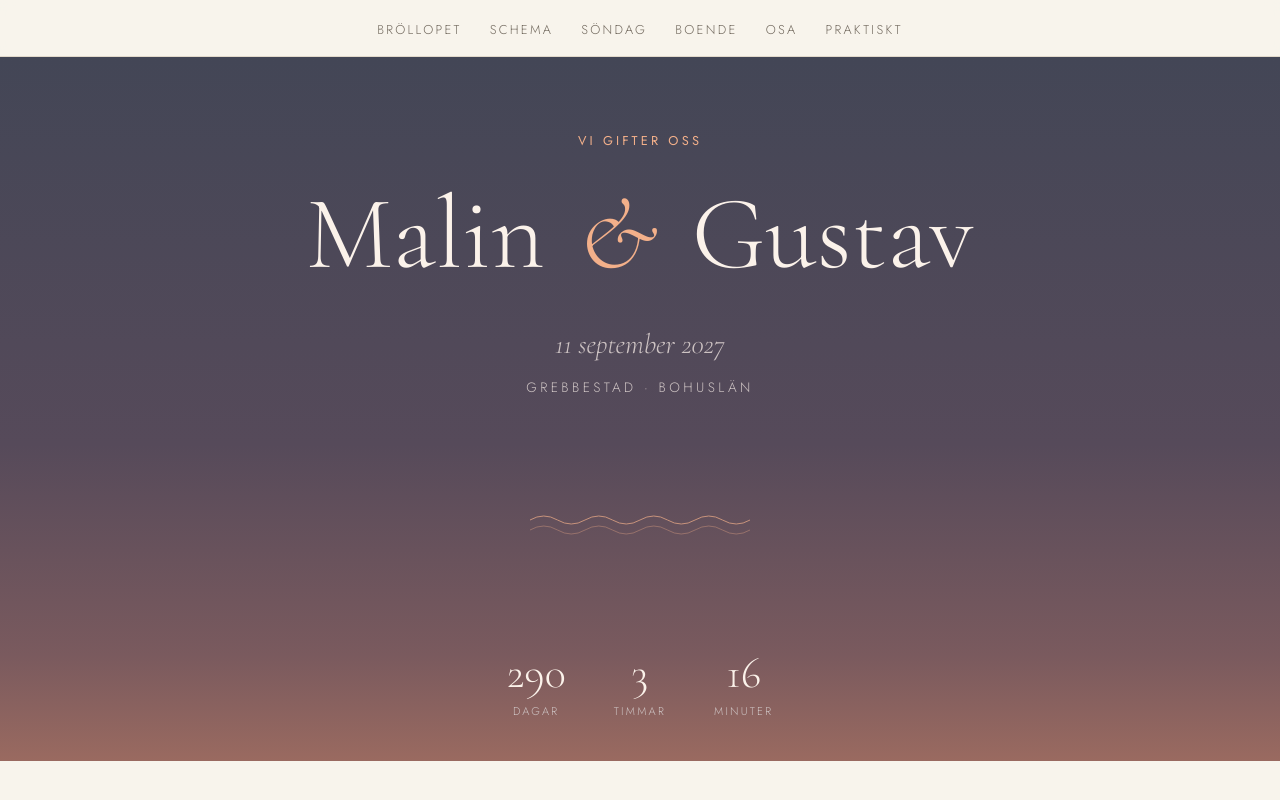
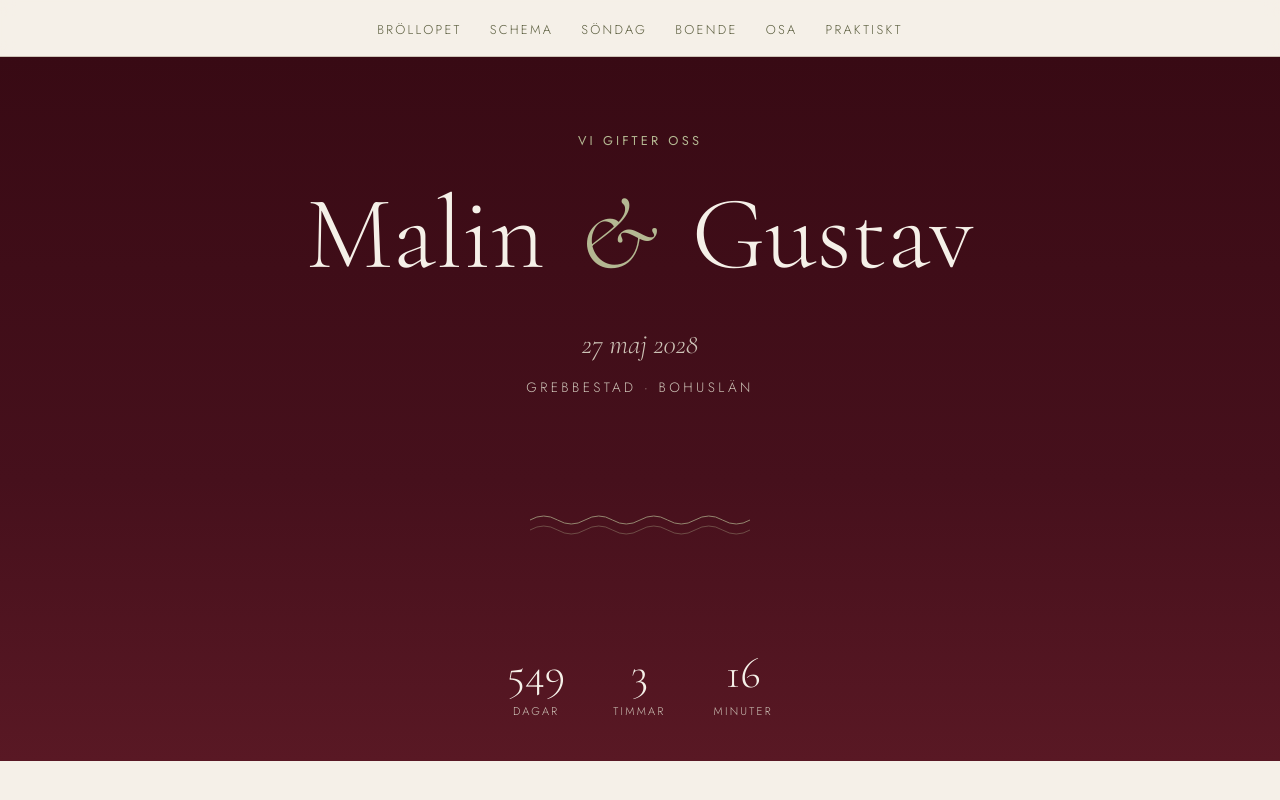
Before and after one commit to gustav-svensson123/gustav-svensson123.github.io, a plain HTML site: page index.html in a window 1280 px wide. Shown: the top 800 px of the page. Drawn offline with nearby package versions, Linux system fonts and the light colour scheme.

Commit message:
Add final theme and update date

```diff
--- a/css/themes.css
+++ b/css/themes.css
@@ -14,8 +14,44 @@
    Alla färger på sidan kommer från dessa variabler – inga andra filer behöver ändras.
    ========================================================================== */
 
-/* --- Västkust (standard): varmvitt, granitgrått och dimmigt havsblått --- */
+/* --- Bukett (standard): färgerna från brudbuketten – elfenben, burgund, oliv och salvia --- */
 :root,
+[data-theme="bukett"] {
+  --bg:            #F5F0E8;  /* ljust elfenben */
+  --bg-alt:        #D7CEBF;  /* elfenben/greige, varannan sektion */
+  --surface:       #FBF8F3;  /* kort/rutor */
+  --text:          #2E2A24;  /* brödtext */
+  --text-muted:    #5B5E3F;  /* oliv, sekundär text */
+  --heading:       #380A14;  /* mörk burgund */
+  --accent:        #591824;  /* burgund: knappar, detaljer */
+  --accent-strong: #380A14;  /* mörk burgund vid hover */
+  --accent-soft:   #E8DDD6;  /* ljus rosé-greige: bakgrunder, ramar */
+  --on-accent:     #FFFFFF;  /* text på accentfärg */
+  --line:          #CDC3B7;  /* varm greige, tunna linjer */
+  --alt-text-muted:#353914;  /* mörk oliv på --bg-alt */
+  --alt-accent:    #591824;  /* burgund på --bg-alt */
+}
+
+/* --- Bukett mörk: mörk burgund med salvia, används för toppen av sidan --- */
+[data-theme="bukett-mork"] {
+  --bg:            #380A14;  /* mörk burgund */
+  --bg-alt:        #591824;  /* burgund */
+  --surface:       #4A1420;
+  --text:          #F3ECE2;
+  --text-muted:    #CDC3B7;  /* varm greige */
+  --heading:       #F5F0E8;
+  --accent:        #B4B892;  /* ljus salvia */
+  --accent-strong: #CDD0B0;
+  --accent-soft:   #4A1420;
+  --on-accent:     #380A14;
+  --line:          #6A2A35;
+  --alt-text-muted:#E3DCCF;
+  --alt-accent:    #CDD0B0;
+  /* bakgrund för toppen: mörk burgund som ljusnar nedåt */
+  --hero-bg:       linear-gradient(180deg, #380A14 0%, #46101C 60%, #591824 100%);
+}
+
+/* --- Västkust: varmvitt, granitgrått och dimmigt havsblått --- */
 [data-theme="vastkust"] {
   --bg:            #F7F5F0;  /* sidans bakgrund */
   --bg-alt:        #A5B2C6;  /* varannan sektion */
--- a/index.html
+++ b/index.html
@@ -1,11 +1,11 @@
 <!DOCTYPE html>
-<!-- Byt färgtema här: vastkust | skog | sand | skymning | solnedgang | sandhav  (se css/themes.css) -->
-<html lang="sv" data-theme="sandhav">
+<!-- Byt färgtema här: bukett | bukett-mork | vastkust | skog | sand | skymning | solnedgang | sandhav  (se css/themes.css) -->
+<html lang="sv" data-theme="bukett">
 <head>
   <meta charset="UTF-8">
   <meta name="viewport" content="width=device-width, initial-scale=1">
-  <title>Malin & Gustav · 11 september 2027</title>
-  <meta name="description" content="Malin Jonsson och Gustav Svensson gifter sig i Grebbestad kyrka den 11 september 2027.">
+  <title>Malin & Gustav · 27 maj 2028</title>
+  <meta name="description" content="Malin Jonsson och Gustav Svensson gifter sig i Grebbestad kyrka den 27 maj 2028.">
 
   <!-- Typsnitt (Google Fonts). Faller tillbaka på systemtypsnitt om de inte laddas. -->
   <link rel="preconnect" href="https://fonts.googleapis.com">
@@ -42,10 +42,10 @@
   <!-- ===================== HERO ===================== -->
   <!-- Toppen har ett eget tema (data-theme här) oberoende av resten av sidan.
        Ta bort data-theme för att låta den följa sidans tema. -->
-  <header class="hero" data-theme="solnedgang">
+  <header class="hero" data-theme="bukett-mork">
     <p class="eyebrow">Vi gifter oss</p>
     <h1>Malin <span class="amp">&amp;</span> Gustav</h1>
-    <p class="date">11 september 2027</p>
+    <p class="date">27 maj 2028</p>
     <p class="place">Grebbestad · Bohuslän</p>
 
     <svg class="waves" aria-hidden="true"><use href="#waves"/></svg>
@@ -98,7 +98,7 @@
     <!-- Lägg till/ta bort rader genom att kopiera ett <li>-block. -->
     <section class="section section--alt" id="schema">
       <div class="container reveal">
-        <p class="eyebrow">Lördag 11 september</p>
+        <p class="eyebrow">Lördag 27 maj</p>
         <h2>Schema</h2>
         <svg class="waves waves--small" aria-hidden="true"><use href="#waves"/></svg>
 
@@ -126,7 +126,7 @@
     <!-- ===================== SÖNDAG: BRUNCH & BASTU ===================== -->
     <section class="section" id="sondag">
       <div class="container reveal">
-        <p class="eyebrow">Söndag 12 september</p>
+        <p class="eyebrow">Söndag 28 maj</p>
         <h2>Dagen efter</h2>
         <p class="lead">
           Stannar du kvar över söndagen? Då rundar vi gärna av helgen tillsammans
@@ -150,7 +150,7 @@
 
         <p class="lead">
           Grebbestad och TanumStrand har gott om boende, från hotell till camping och stugor.
-          September är lugnare än sommaren, men boka gärna i god tid.
+          Slutet av maj är före högsäsongen, men boka gärna i god tid.
         </p>
 
         <!-- Lägg till ett boende genom att kopiera ett <li>-block. -->
@@ -263,7 +263,7 @@
         <div class="faq">
           <details>
             <summary>Klädkod</summary>
-            <p>Klädkoden är kostym. Tänk på att septemberkvällar vid havet kan bli svala.</p>
+            <p>Klädkoden är kostym. Tänk på att majkvällar vid havet kan bli svala.</p>
           </details>
           <details>
             <summary>Gåvor</summary>
@@ -293,7 +293,7 @@
   <!-- ===================== SIDFOT ===================== -->
   <footer class="footer">
     <span class="initials">M &amp; G</span>
-    11.09.2027 · Grebbestad
+    27.05.2028 · Grebbestad
   </footer>
 
   <script src="js/main.js"></script>
--- a/js/main.js
+++ b/js/main.js
@@ -1,8 +1,8 @@
 /* ==========================================================================
    INSTÄLLNINGAR
    ========================================================================== */
-const WEDDING_DATE = new Date("2027-09-11T14:00:00+02:00"); // vigseln, svensk sommartid
-const THEMES = ["vastkust", "skog", "sand", "skymning", "solnedgang", "sandhav"];     // ska matcha css/themes.css
+const WEDDING_DATE = new Date("2028-05-27T14:00:00+02:00"); // vigseln, svensk sommartid
+const THEMES = ["bukett", "bukett-mork", "vastkust", "skog", "sand", "skymning", "solnedgang", "sandhav"];     // ska matcha css/themes.css
 
 // OSA skickas via FormSubmit (formsubmit.co) till dessa adresser
 const RSVP_TO = "gustavsp91@gmail.com";
```
Also changed, not shown: 2 other files.
